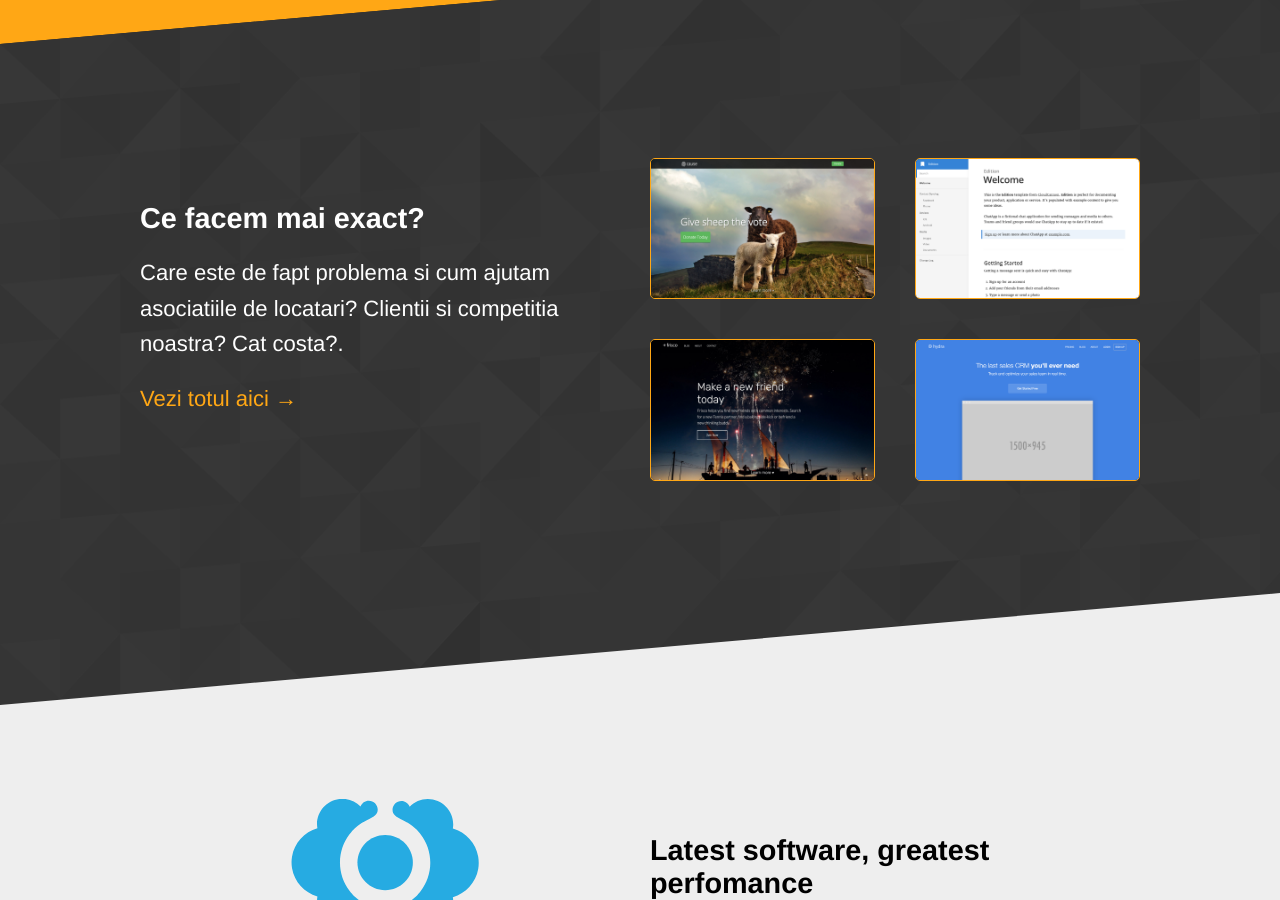
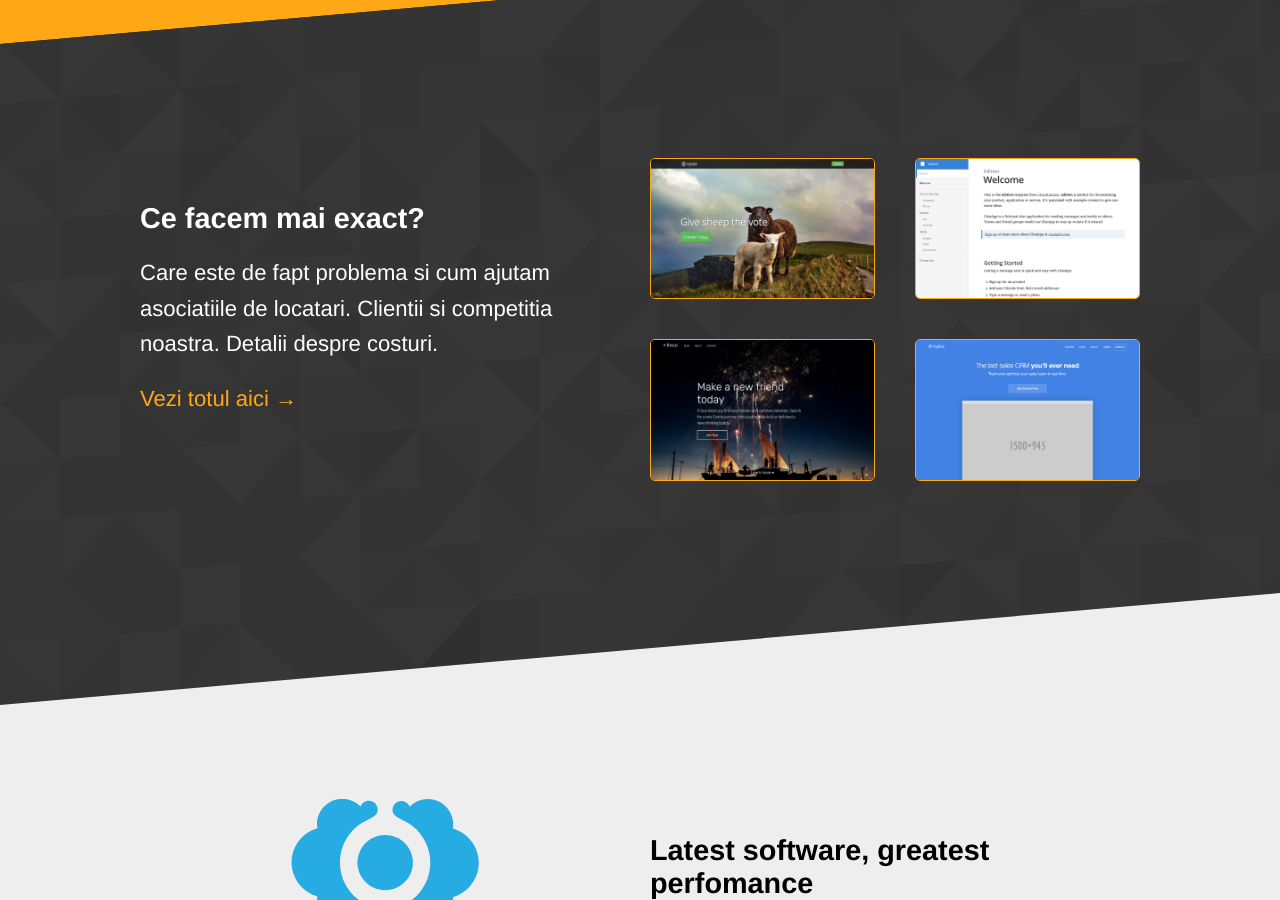
Before and after one commit to rptoma/Flaty, a Jekyll site: the page built from index.html, in a window 1280 px wide and 900 px high, scrolled down 585 px. Built offline with Jekyll 4.4.1, drawn with Linux system fonts in a browser that asks for light colours.

Commit message:
new message

```diff
--- a/index.html
+++ b/index.html
@@ -14,7 +14,7 @@ title: Flaty
 	<div class="container halves">
 		<div>
 			<h3 class="editable">Ce facem mai exact?</h3>
-			<p class="editable">Care este de fapt problema si cum ajutam asociatiile de locatari? Clientii si competitia noastra? Cat costa?.</p>
+			<p class="editable">Care este de fapt problema si cum ajutam asociatiile de locatari. Clientii si competitia noastra. Detalii despre costuri.</p>
 			<p class="editable"><a href="{{ site.baseurl }}/portfolio/">Vezi totul aici &rarr;</a></p>
 		</div>
 		<div>
```
